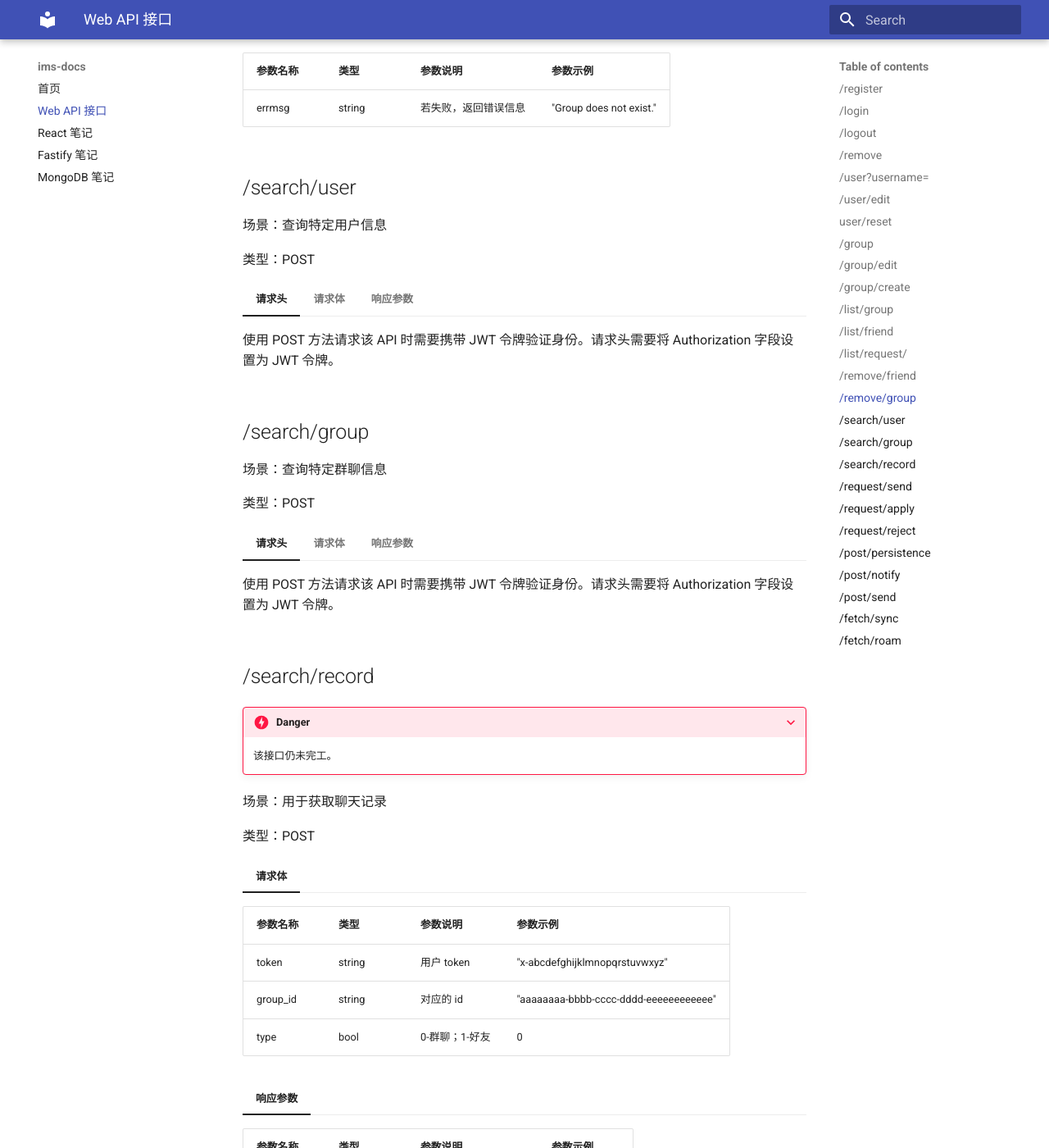
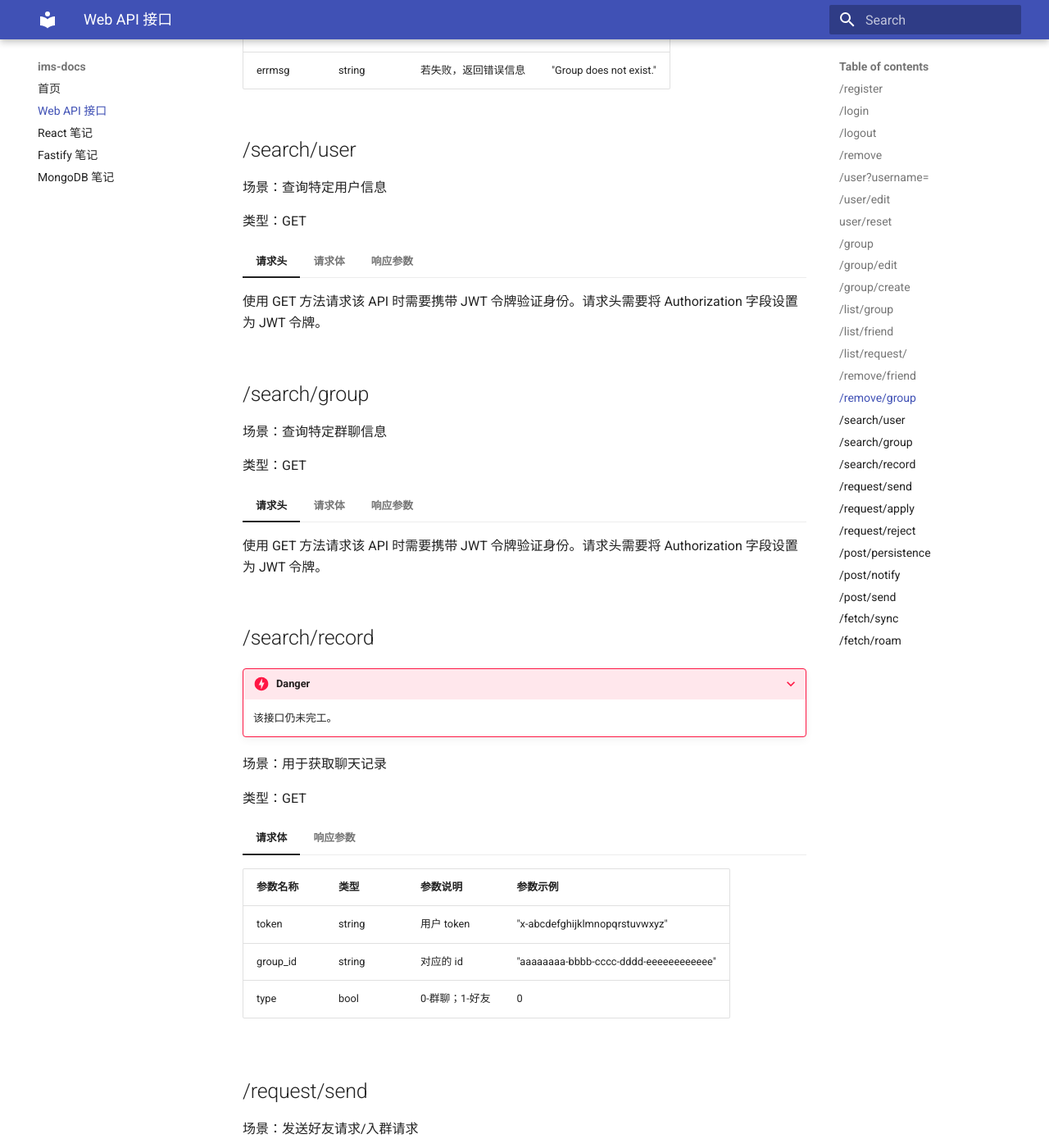
Before and after one commit to leverimmy/ims-docs, an MkDocs documentation site: the page built from docs/webapi.md, in a window 1280 px wide and 1400 px high, scrolled down 6748 px. Shown: the whole window at 82% size. Built offline with MkDocs 1.6.1 and Material for MkDocs 9.7.7, drawn with Linux system fonts in a browser that asks for light colours; some of the changed text lies outside the part shown.

```diff
--- a/docs/webapi.md
+++ b/docs/webapi.md
@@ -351,11 +348,11 @@
 
 场景：查询特定用户信息
 
-类型：POST
+类型：GET
 
 === "请求头"
 
-    使用 POST 方法请求该 API 时需要携带 JWT 令牌验证身份。请求头需要将 Authorization 字段设置为 JWT 令牌。
+    使用 GET 方法请求该 API 时需要携带 JWT 令牌验证身份。请求头需要将 Authorization 字段设置为 JWT 令牌。
 
 === "请求体"
 
@@ -378,11 +375,11 @@
 
 场景：查询特定群聊信息
 
-类型：POST
+类型：GET
 
 === "请求头"
 
-    使用 POST 方法请求该 API 时需要携带 JWT 令牌验证身份。请求头需要将 Authorization 字段设置为 JWT 令牌。
+    使用 GET 方法请求该 API 时需要携带 JWT 令牌验证身份。请求头需要将 Authorization 字段设置为 JWT 令牌。
 
 === "请求体"
 
@@ -406,22 +403,22 @@
 
 场景：用于获取聊天记录
 
-类型：POST
+类型：GET
 
 === "请求体"
 
-| 参数名称 | 类型   | 参数说明       | 参数示例                               |
-| -------- | ------ | -------------- | -------------------------------------- |
-| token    | string | 用户 token     | "x-abcdefghijklmnopqrstuvwxyz"         |
-| group_id | string | 对应的 id      | "aaaaaaaa-bbbb-cccc-dddd-eeeeeeeeeeee" |
-| type     | bool   | 0-群聊；1-好友 | 0                                      |
+    | 参数名称 | 类型   | 参数说明       | 参数示例                               |
+    | -------- | ------ | -------------- | -------------------------------------- |
+    | token    | string | 用户 token     | "x-abcdefghijklmnopqrstuvwxyz"         |
+    | group_id | string | 对应的 id      | "aaaaaaaa-bbbb-cccc-dddd-eeeeeeeeeeee" |
+    | type     | bool   | 0-群聊；1-好友 | 0                                      |
 
 === "响应参数"
 
-| 参数名称 | 类型     | 参数说明             | 参数示例       |
-| -------- | -------- | -------------------- | -------------- |
-| msg_list | string[] | 消息记录列表         |                |
-| errmsg   | string   | 若失败，返回错误信息 | "No such user" |
+    | 参数名称 | 类型     | 参数说明             | 参数示例       |
+    | -------- | -------- | -------------------- | -------------- |
+    | msg_list | string[] | 消息记录列表         |                |
+    | errmsg   | string   | 若失败，返回错误信息 | "No such user" |
 
 ## /request/send
 
```
Also changed, not shown: other parts of docs/webapi.md (+3 -6 lines).
